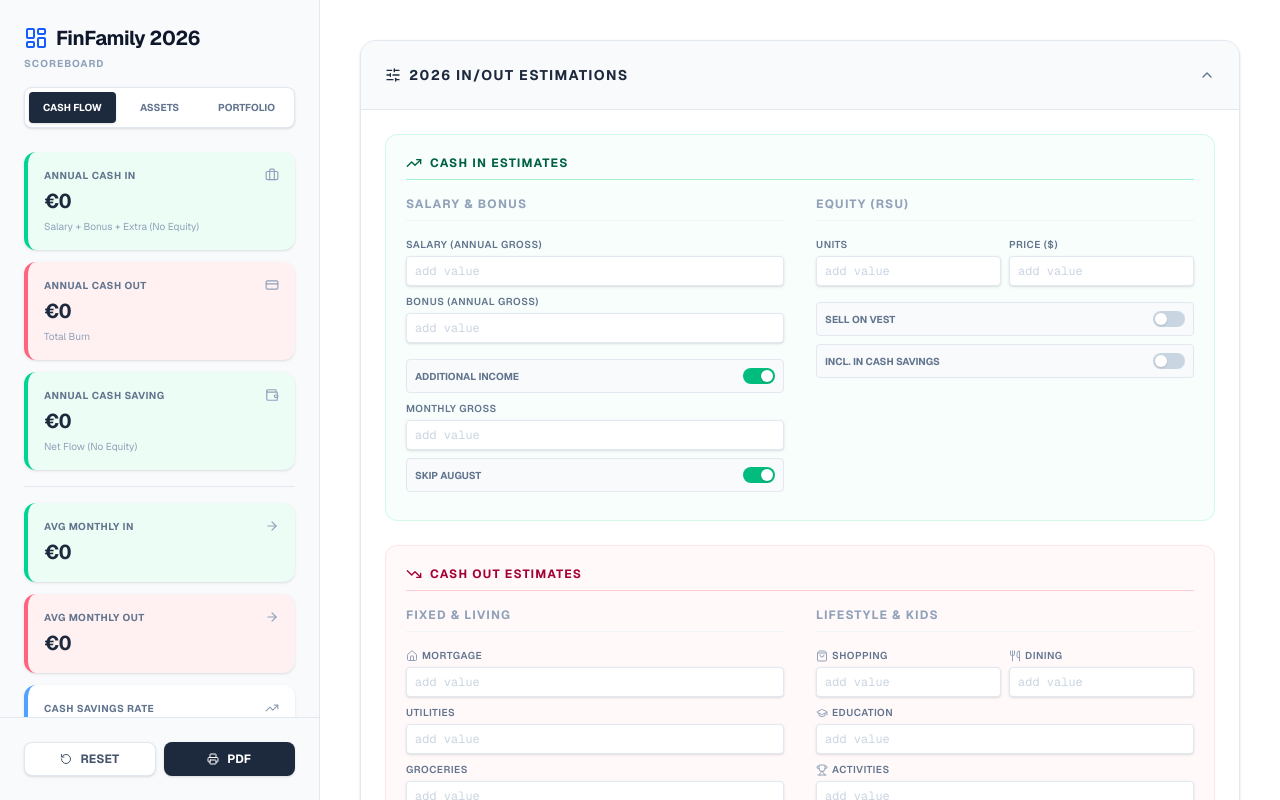
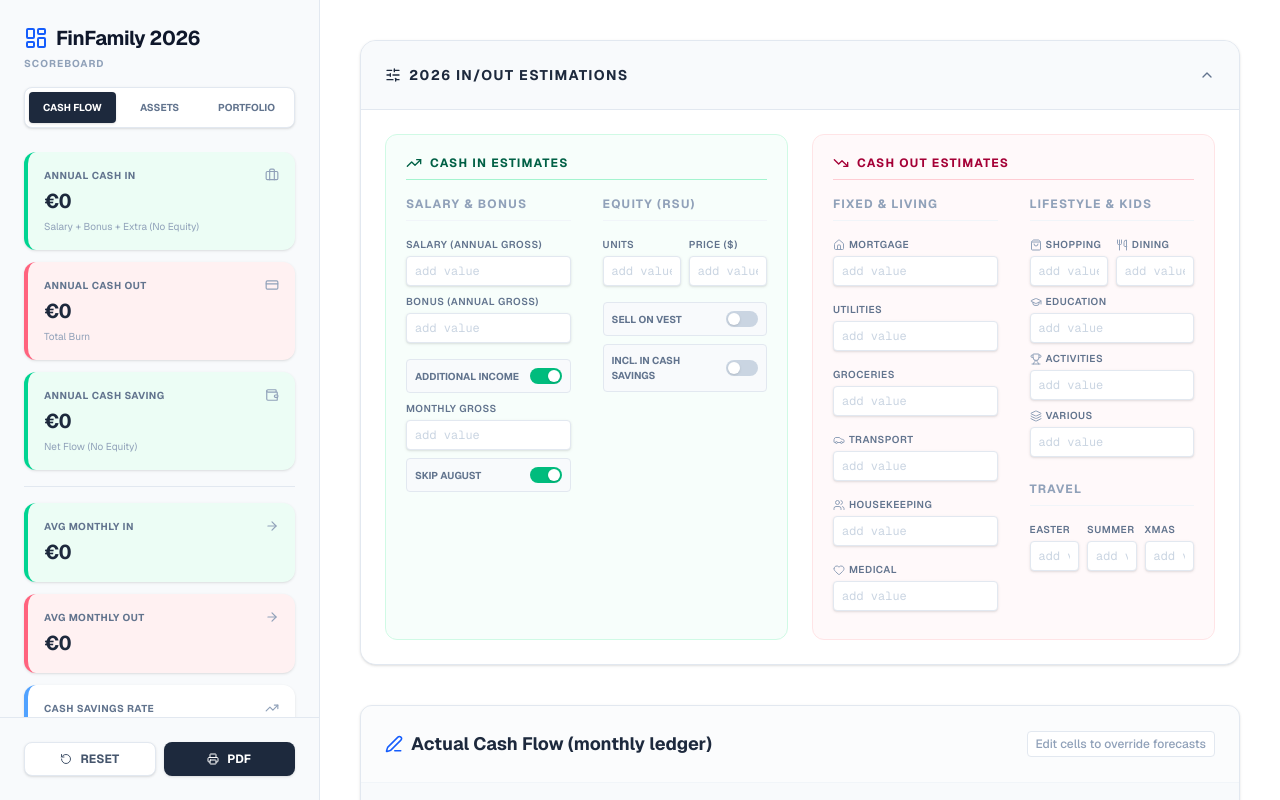
Before and after one commit to lucacanzi-a11y/finance-dashboard-2026, a Next.js app: page / in a window 1280 px wide. Shown: the top 800 px of the page. Built offline with nearby package versions, Linux system fonts and the light colour scheme.

Commit message:
Final V13

```diff
--- a/src/app/page.tsx
+++ b/src/app/page.tsx
@@ -696,7 +696,7 @@
 
                {isConfigOpen && (
                  <div className="p-6 pt-0 border-t border-slate-200 bg-white">
-                   <div className="mt-6 space-y-6">
+                   <div className="mt-6 grid grid-cols-1 xl:grid-cols-2 gap-6">
 
                      {/* IN SECTION */}
                      <div className="bg-emerald-50/40 rounded-xl border border-emerald-100 p-5">
@@ -747,12 +747,14 @@
                            {/* Outflow 1 */}
                            <div>
                                <SectionHeader title="Fixed & Living" />
+                               <div className="grid grid-cols-1 gap-2">
                                  <InputGroup label="Mortgage" icon={Home} value={state.expenses.mortgage} onChange={(v:number) => setState(s => ({...s, expenses: {...s.expenses, mortgage: v}}))} />
                                  <InputGroup label="Utilities" value={state.expenses.utilities} onChange={(v:number) => setState(s => ({...s, expenses: {...s.expenses, utilities: v}}))} />
                                  <InputGroup label="Groceries" value={state.expenses.groceries} onChange={(v:number) => setState(s => ({...s, expenses: {...s.expenses, groceries: v}}))} />
                                  <InputGroup label="Transport" icon={Car} value={state.expenses.transport} onChange={(v:number) => setState(s => ({...s, expenses: {...s.expenses, transport: v}}))} />
                                  <InputGroup label="Housekeeping" icon={Users} value={state.expenses.houseHelp} onChange={(v:number) => setState(s => ({...s, expenses: {...s.expenses, houseHelp: v}}))} />
                                  <InputGroup label="Medical" icon={Heart} value={state.expenses.healthcare} onChange={(v:number) => setState(s => ({...s, expenses: {...s.expenses, healthcare: v}}))} />
+                               </div>
                            </div>
                            {/* Outflow 2 */}
                            <div>
```
Lines whose indentation alone changed are shown as unchanged.
